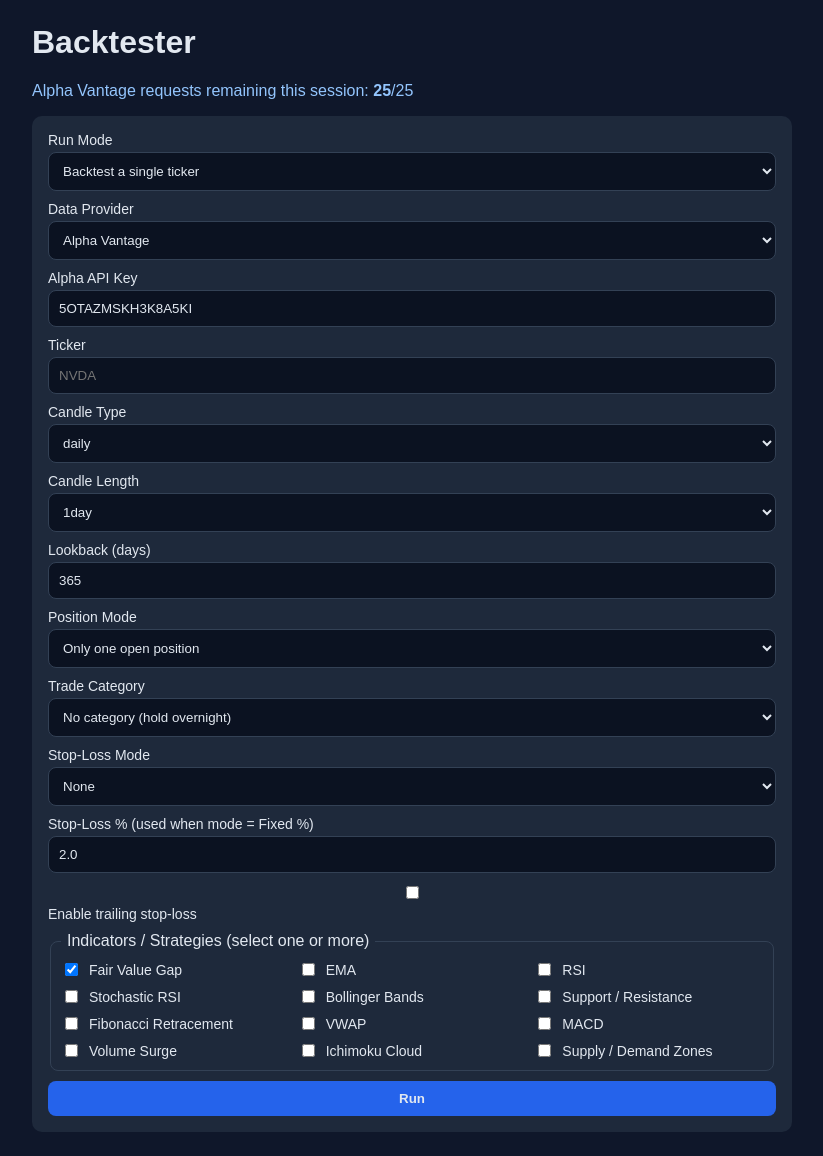
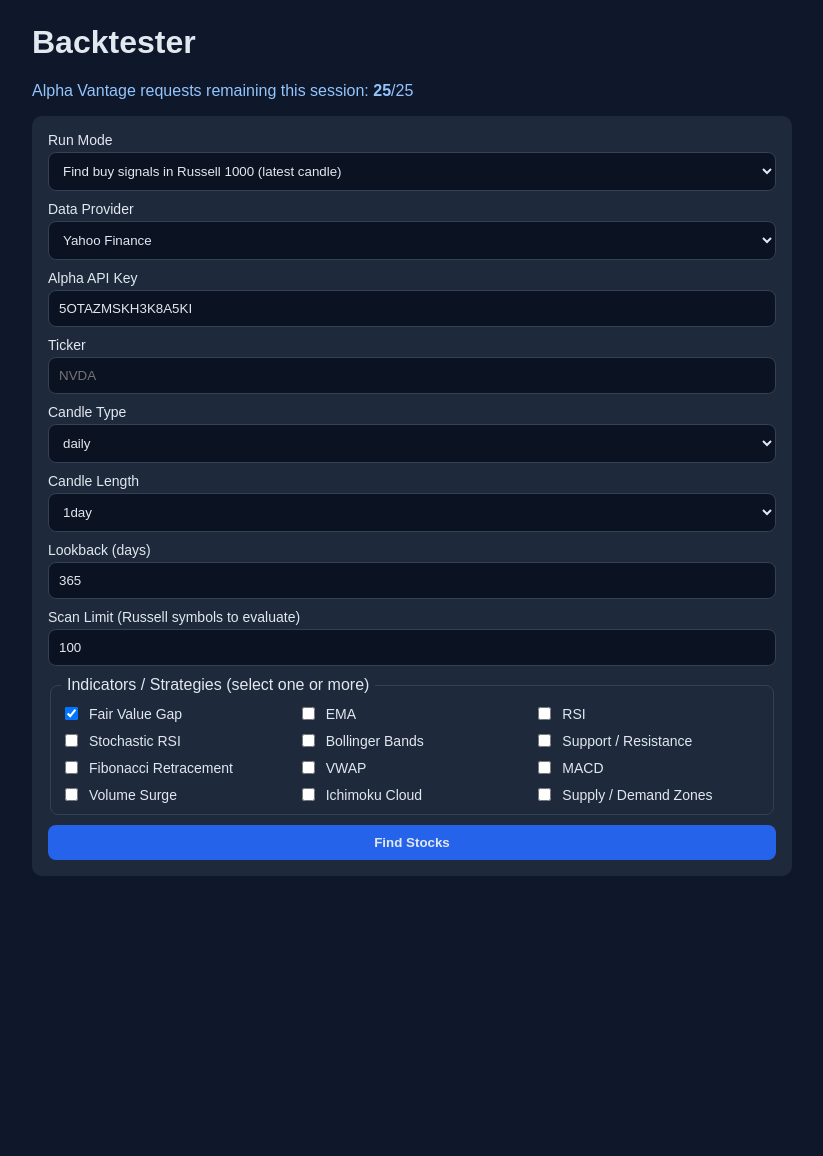
Before and after one commit to bobwillrulex/backtester, a Flask app: page / in a window 1280 px wide. Shown: the whole page, without its empty margins (228-1051 px from the left). After the commit the page ends 876 px from the top, so only its background shows below. Run offline with Flask 3, Linux system fonts and the light colour scheme.

Commit message:
Add latest-candle stock finder mode for indicator buy signals

```diff
--- a/app.py
+++ b/app.py
@@ -9,7 +9,7 @@ from backtester.data_clients import (
     Russell1000Client,
     YahooFinanceClient,
 )
-from backtester.strategies.indicator_combo import INDICATORS, run_indicator_combo
+from backtester.strategies.indicator_combo import INDICATORS, latest_entry_signal, run_indicator_combo
 
 DEFAULT_API_KEY = "5OTAZMSKH3K8A5KI"
 
@@ -35,7 +35,7 @@ INTERVAL_OPTIONS = {
 
 def _default_form() -> dict:
     return {
-        "run_mode": "backtest",
+        "run_mode": "find",
         "provider": "alpha",
         "data_mode": "daily",
         "interval": "1day",
@@ -146,7 +146,7 @@ def run_backtest():
             raise ValueError("Invalid stop-loss mode selected.")
         if stop_loss_percent <= 0 or stop_loss_percent >= 100:
             raise ValueError("Stop-loss percent must be between 0 and 100.")
-        if run_mode not in {"backtest", "scan"}:
+        if run_mode not in {"backtest", "scan", "find"}:
             raise ValueError("Invalid mode selected.")
         if scan_limit < 1 or scan_limit > 1000:
             raise ValueError("Scan limit must be between 1 and 1000.")
@@ -226,6 +226,20 @@ def run_backtest():
                         lookback_days=lookback_days,
                     )
                 )
+
+                if run_mode == "find":
+                    signal = latest_entry_signal(candles, selected_indicators)
+                    if signal["is_buy"]:
+                        matches.append(
+                            {
+                                "symbol": symbol,
+                                "name": stock.get("name") or "-",
+                                "signal_time": signal["as_of"],
+                                "close": round(float(candles["close"].iloc[-1]), 4),
+                            }
+                        )
+                    continue
+
                 scan_result = run_indicator_combo(
                     candles,
                     selected_indicators=selected_indicators,
@@ -257,18 +271,21 @@ def run_backtest():
                 failures += 1
                 continue
 
-        ranked_matches = sorted(
-            matches,
-            key=lambda item: (item["quality_score"], item["sharpe_ratio"], item["return_pct"]),
-            reverse=True,
-        )[:25]
+        if run_mode == "find":
+            ranked_matches = sorted(matches, key=lambda item: item["symbol"])[:200]
+        else:
+            ranked_matches = sorted(
+                matches,
+                key=lambda item: (item["quality_score"], item["sharpe_ratio"], item["return_pct"]),
+                reverse=True,
+            )[:25]
 
         return render_home(
             api_key=api_key,
             requests_remaining=alpha_client.get_requests_remaining(),
             form_data=form_data,
             result={
-                "mode": "scan",
+                "mode": run_mode,
                 "provider": "yahoo",
                 "candles": None,
                 "indicators": [INDICATORS[i] for i in selected_indicators],
--- a/backtester/strategies/indicator_combo.py
+++ b/backtester/strategies/indicator_combo.py
@@ -244,6 +244,29 @@ def run_indicator_combo(
     )
 
 
+def latest_entry_signal(candles: pd.DataFrame, selected_indicators: list[str]) -> dict[str, bool | str]:
+    if not selected_indicators:
+        raise ValueError("Select at least one indicator.")
+    if candles.empty:
+        raise ValueError("No candle data available.")
+
+    data = candles.copy()
+    bullish_map: dict[str, pd.Series] = {}
+    bearish_map: dict[str, pd.Series] = {}
+    for indicator in selected_indicators:
+        bullish_map[indicator], bearish_map[indicator] = _indicator_signals(data, indicator)
+
+    last = data.index[-1]
+    bullish_all = all(bool(bullish_map[ind].loc[last]) for ind in selected_indicators)
+    bearish_any = any(bool(bearish_map[ind].loc[last]) for ind in selected_indicators)
+
+    return {
+        "is_buy": bullish_all,
+        "is_bearish": bearish_any,
+        "as_of": _format_trade_time(last),
+    }
+
+
 def _indicator_signals(data: pd.DataFrame, indicator: str) -> tuple[pd.Series, pd.Series]:
     close = data["close"]
     high = data["high"]
--- a/templates/index.html
+++ b/templates/index.html
@@ -15,7 +15,8 @@
       <label>Run Mode
         <select name="run_mode" id="run_mode">
           <option value="backtest" {% if form_data.run_mode == 'backtest' %}selected{% endif %}>Backtest a single ticker</option>
-          <option value="scan" {% if form_data.run_mode == 'scan' %}selected{% endif %}>Find stocks in Russell 1000</option>
+          <option value="find" {% if form_data.run_mode == 'find' %}selected{% endif %}>Find buy signals in Russell 1000 (latest candle)</option>
+          <option value="scan" {% if form_data.run_mode == 'scan' %}selected{% endif %}>Backtest scan in Russell 1000</option>
         </select>
       </label>
 
@@ -96,7 +97,7 @@
         </div>
       </fieldset>
 
-      <button type="submit">Run</button>
+      <button type="submit">Find Stocks</button>
     </form>
 
     {% if error %}
@@ -161,6 +162,40 @@
               </table>
             </div>
           </details>
+          {% endif %}
+        {% elif result.mode == 'find' %}
+          <p><strong>Find universe:</strong> Russell 1000 (Yahoo Finance)</p>
+          <p><strong>Logic:</strong> Returns symbols where all selected indicators are currently bullish on the latest candle.</p>
+          <p><strong>Indicators:</strong> {{ result.indicators|join(', ') }}</p>
+          <p><strong>Symbols checked:</strong> {{ result.scan_total }}</p>
+          <p><strong>Buy matches:</strong> {{ result.scan_matches }}</p>
+          <p><strong>Skipped (data/errors):</strong> {{ result.scan_failures }}</p>
+
+          {% if result.matches %}
+          <div class="trade-table-wrap">
+            <table class="trade-table">
+              <thead>
+                <tr>
+                  <th>Symbol</th>
+                  <th>Name</th>
+                  <th>Last Close</th>
+                  <th>Signal Candle Time</th>
+                </tr>
+              </thead>
+              <tbody>
+                {% for stock in result.matches %}
+                <tr>
+                  <td>{{ stock.symbol }}</td>
+                  <td>{{ stock.name }}</td>
+                  <td>{{ stock.close }}</td>
+                  <td>{{ stock.signal_time }}</td>
+                </tr>
+                {% endfor %}
+              </tbody>
+            </table>
+          </div>
+          {% else %}
+            <p>No symbols currently match all selected indicator buy signals.</p>
           {% endif %}
         {% else %}
           <p><strong>Scan universe:</strong> Russell 1000 (Yahoo Finance)</p>
@@ -331,29 +366,29 @@ function syncIntervals() {
 }
 
 function syncRunMode() {
-  const scanMode = runModeEl.value === 'scan';
-  if (scanMode) {
+  const universeMode = runModeEl.value === 'scan' || runModeEl.value === 'find';
+  if (universeMode) {
     providerEl.value = 'yahoo';
   }
-  const isAlpha = providerEl.value === 'alpha' && !scanMode;
+  const isAlpha = providerEl.value === 'alpha' && !universeMode;
   apiKeyInput.required = isAlpha;
   apiKeyInput.disabled = !isAlpha;
-  tickerInput.required = !scanMode;
-  tickerInput.disabled = scanMode;
-  scanLimitWrap.style.display = scanMode ? 'grid' : 'none';
+  tickerInput.required = !universeMode;
+  tickerInput.disabled = universeMode;
+  scanLimitWrap.style.display = universeMode ? 'grid' : 'none';
 
-  positionModeWrap.style.display = scanMode ? 'none' : 'grid';
-  tradeCategoryWrap.style.display = scanMode ? 'none' : 'grid';
-  stopLossModeWrap.style.display = scanMode ? 'none' : 'grid';
-  stopLossPercentWrap.style.display = scanMode ? 'none' : 'grid';
-  trailingStopWrap.style.display = scanMode ? 'none' : 'grid';
+  positionModeWrap.style.display = universeMode ? 'none' : 'grid';
+  tradeCategoryWrap.style.display = universeMode ? 'none' : 'grid';
+  stopLossModeWrap.style.display = universeMode ? 'none' : 'grid';
+  stopLossPercentWrap.style.display = universeMode ? 'none' : 'grid';
+  trailingStopWrap.style.display = universeMode ? 'none' : 'grid';
 }
 
 providerEl.addEventListener('change', syncModes);
 modeEl.addEventListener('change', syncIntervals);
 runModeEl.addEventListener('change', () => { syncModes(); syncRunMode(); });
 formEl.addEventListener('submit', () => {
-  if (runModeEl.value === 'scan') {
+  if (runModeEl.value === 'scan' || runModeEl.value === 'find') {
     startScanProgress();
   }
 });
```
